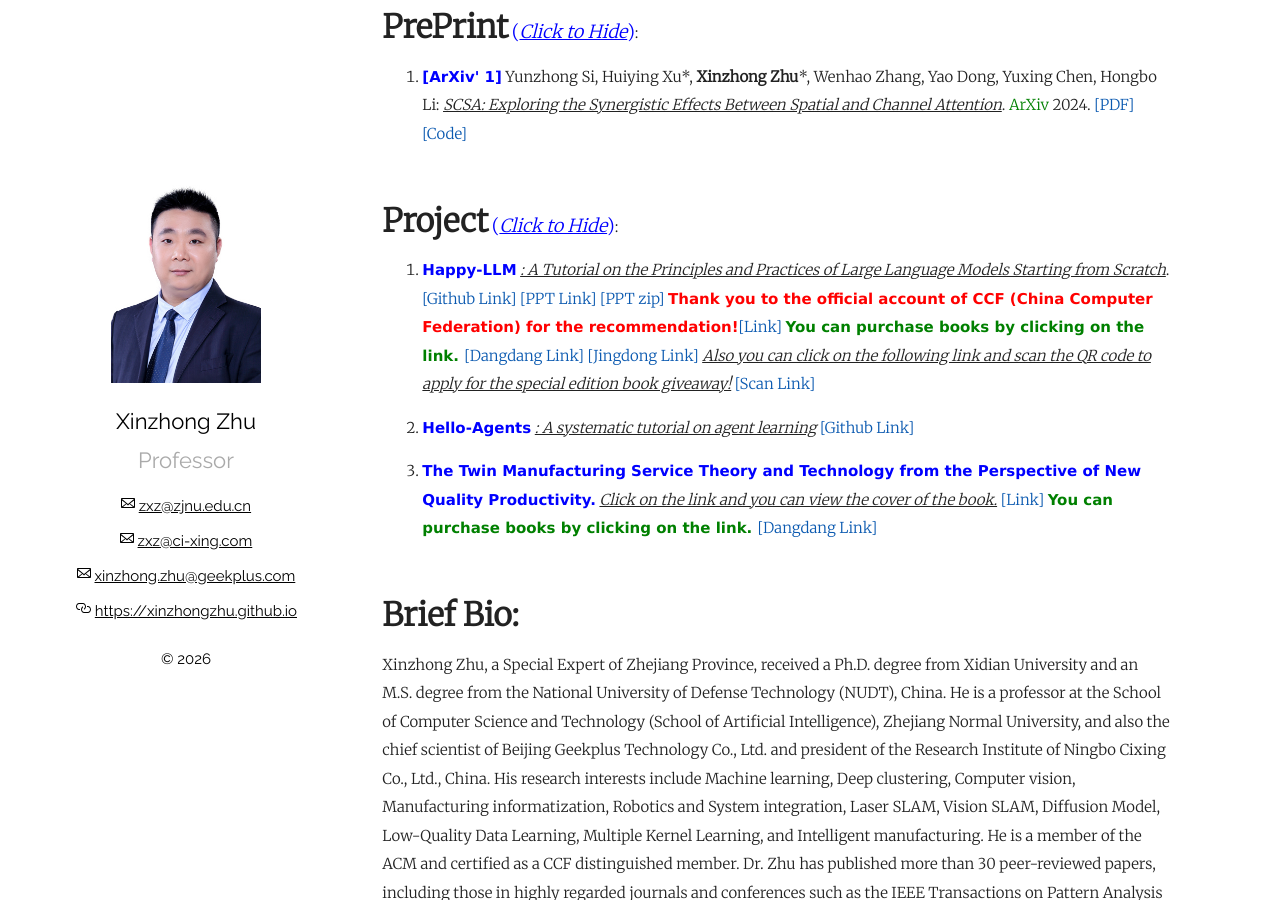
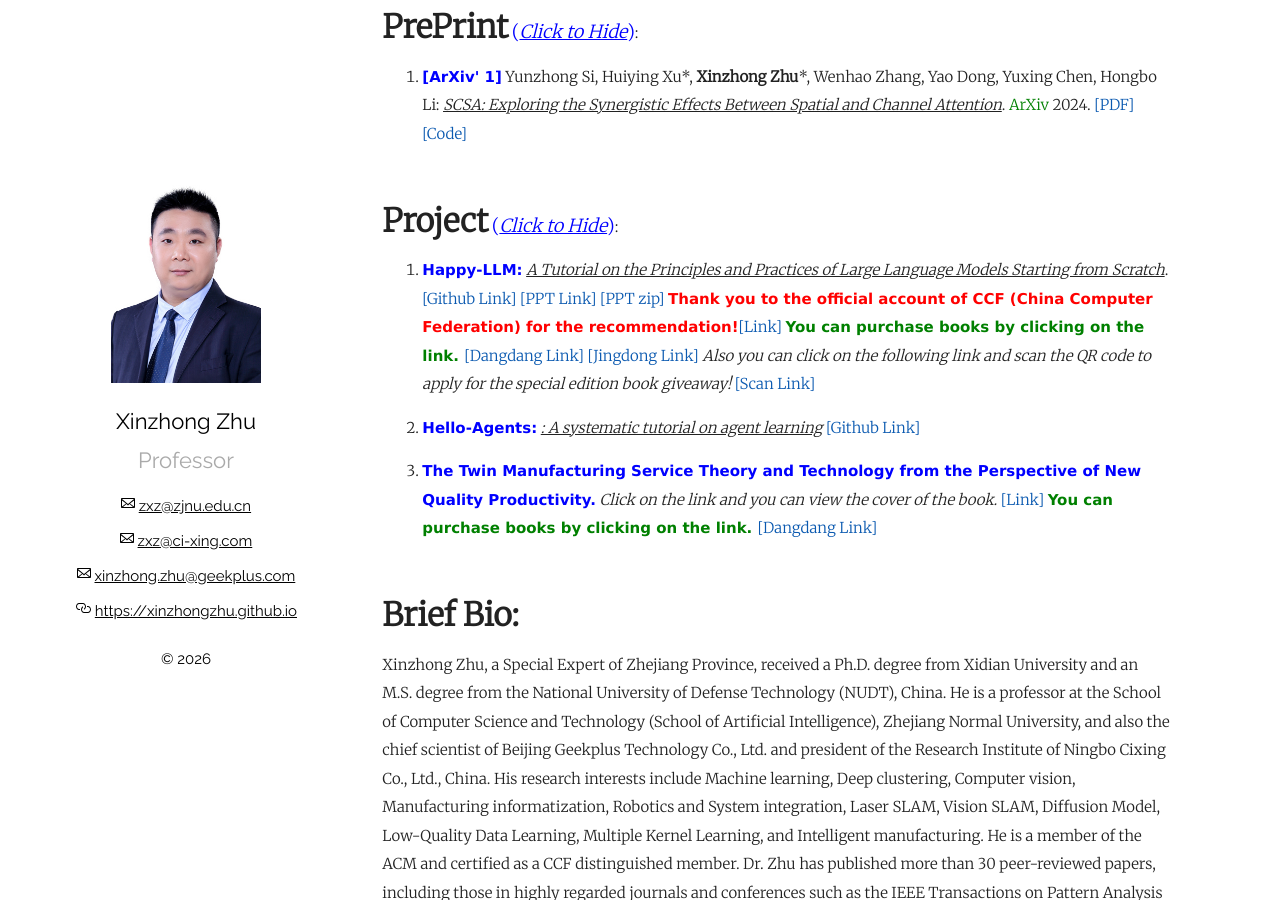
Before and after one commit to xinzhongzhu/xinzhongzhu.github.io, a Jekyll site: the page built from index.md, in a window 1280 px wide and 900 px high, scrolled down 10157 px. Built offline with Jekyll 4.4.1, drawn with Linux system fonts in a browser that asks for light colours.

Commit message:
Update index.md

```diff
--- a/index.md
+++ b/index.md
@@ -259,12 +259,11 @@ Please drop me a message by email: <u>zxz@zjnu.edu.cn</u> or <u>zxz@ci-xing.com<
   <p>
     <ol>
 
-<p style="margin-top: 8px;"><li><font face="verdana" color="blue"><b>Happy-LLM</b></font> <i><u>: A Tutorial on the Principles and Practices of Large Language Models Starting from Scratch</u></i>. <a href = "https://github.com/datawhalechina/happy-llm">[Github Link]</a> <a href = "https://github.com/HZAI-ZJNU/happy-llm-ppt">[PPT Link]</a>  <a href = "https://github.com/HZAI-ZJNU/happy-llm-ppt/raw/refs/heads/main/happy-llm-ppt.zip?download=">[PPT zip]</a>  <font face="verdana" color="red"><b>Thank you to the official account of CCF (China Computer Federation) for the recommendation!</b></font><a href = "https://mp.weixin.qq.com/s/P03f3e2vUUh7OxDP40Ra6w">[Link]</a> <font face="verdana" color="green"><b> You can purchase books by clicking on the link. </b></font><a href = "http://product.dangdang.com/30067167.html">[Dangdang Link]</a> <a href = "https://e.jd.com/30949158.html">[Jingdong Link]</a> <i><u>Also you can click on the following link and scan the QR code to apply for the special edition book giveaway!</u></i> <a href = "https://xinzhongzhu.github.io/document/Happy_LLM_Scan.jpg">[Scan Link]</a> </li></p>
+<p style="margin-top: 8px;"><li><font face="verdana" color="blue"><b>Happy-LLM:</b></font> <i><u>A Tutorial on the Principles and Practices of Large Language Models Starting from Scratch</u></i>. <a href = "https://github.com/datawhalechina/happy-llm">[Github Link]</a> <a href = "https://github.com/HZAI-ZJNU/happy-llm-ppt">[PPT Link]</a>  <a href = "https://github.com/HZAI-ZJNU/happy-llm-ppt/raw/refs/heads/main/happy-llm-ppt.zip?download=">[PPT zip]</a>  <font face="verdana" color="red"><b>Thank you to the official account of CCF (China Computer Federation) for the recommendation!</b></font><a href = "https://mp.weixin.qq.com/s/P03f3e2vUUh7OxDP40Ra6w">[Link]</a> <font face="verdana" color="green"><b> You can purchase books by clicking on the link. </b></font><a href = "http://product.dangdang.com/30067167.html">[Dangdang Link]</a> <a href = "https://e.jd.com/30949158.html">[Jingdong Link]</a> <i>Also you can click on the following link and scan the QR code to apply for the special edition book giveaway!  </i> <a href = "https://xinzhongzhu.github.io/document/Happy_LLM_Scan.jpg">  [Scan Link]</a> </li></p>
 
-<p style="margin-top: 8px;"><li><font face="verdana" color="blue"><b>Hello-Agents</b></font> <i><u>: A systematic tutorial on agent learning</u></i> <a href = "https://datawhalechina.github.io/hello-agents/#/">[Github Link]</a></li></p>
+<p style="margin-top: 8px;"><li><font face="verdana" color="blue"><b>Hello-Agents:</b></font> <i><u>: A systematic tutorial on agent learning</u></i> <a href = "https://datawhalechina.github.io/hello-agents/#/">[Github Link]</a></li></p>
 
-<p style="margin-top: 8px;"><li><font face="verdana" color="blue"><b>The Twin Manufacturing Service Theory and Technology from the Perspective of New Quality Productivity.</b></font> <i><u>Click on the link and you can view the cover of the book.</u></i> <a href = "https://xinzhongzhu.github.io/document/xinzhi.jpg">[Link]</a> <font face="verdana" color="green"><b> You can purchase books by clicking on the link. </b></font>  <a href = "https://product.dangdang.com/30065983.html">[Dangdang Link]</a> </li></p>
-
+<p style="margin-top: 8px;"><li><font face="verdana" color="blue"><b>The Twin Manufacturing Service Theory and Technology from the Perspective of New Quality Productivity.</b></font> <i>Click on the link and you can view the cover of the book.</i> <a href = "https://xinzhongzhu.github.io/document/xinzhi.jpg">[Link]</a>  <font face="verdana" color="green"><b> You can purchase books by clicking on the link. </b></font>  <a href = "https://product.dangdang.com/30065983.html">[Dangdang Link]</a> </li></p>
 
 
 
@@ -274,6 +273,9 @@ Please drop me a message by email: <u>zxz@zjnu.edu.cn</u> or <u>zxz@ci-xing.com<
 
 
 
+
+
+
 <br />
 
 
```
